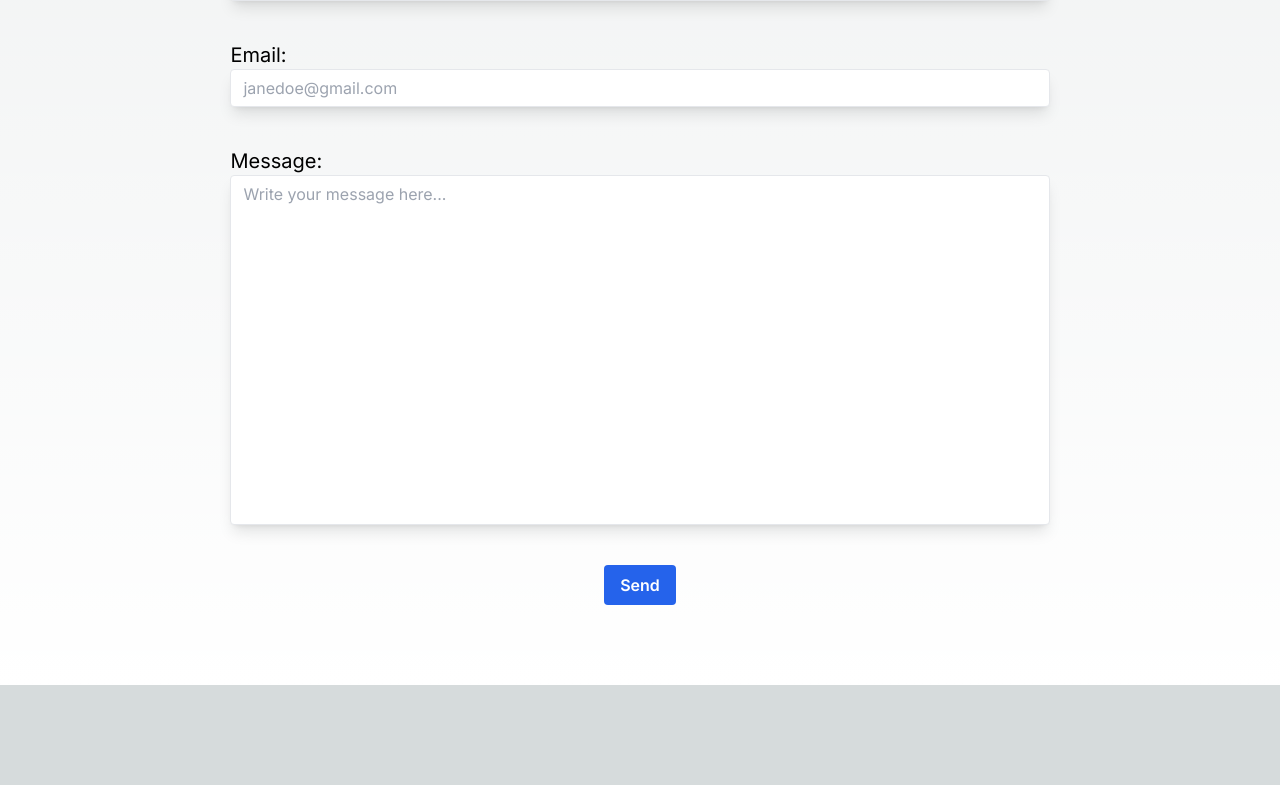
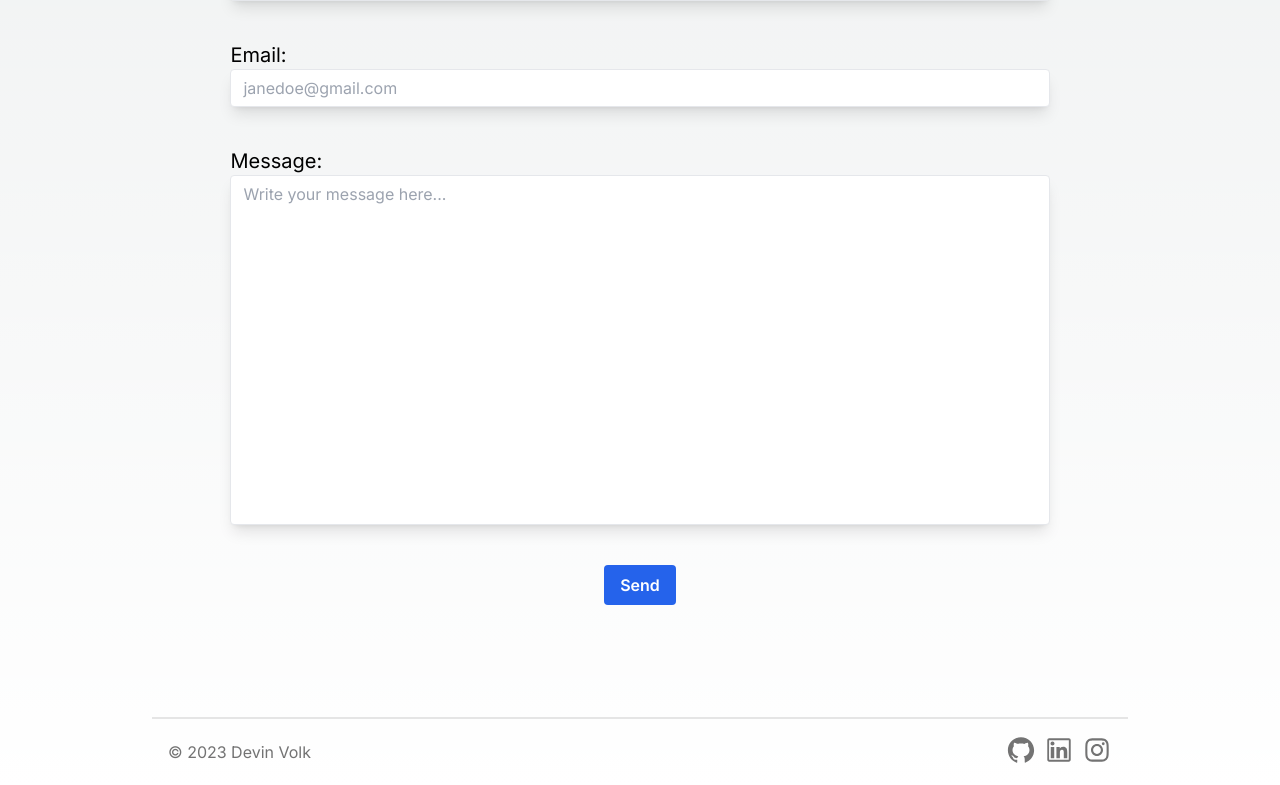
Before and after one commit to devinvolk/threshold_calculator, a Next.js app: page /Coaching in a window 1280 px wide. Shown: the part 1771-2556 px from the top of the page. Before the commit the page ends 2456 px from the top, so only its background shows below. Built offline with nearby package versions, Linux system fonts and the light colour scheme.

Commit message:
debugging extra large screen size formatting issues. Added Footer to Coaching page

```diff
--- a/app/Coaching/page.js
+++ b/app/Coaching/page.js
@@ -6,6 +6,7 @@ import heroCoaching from "../../public/images/hero_coaching.JPG";
 import emailjs from "@emailjs/browser";
 import Link from "next/link";
 import { IoReturnDownBackOutline } from "react-icons/io5";
+import Footer from "@/components/Footer";
 
 const Coaching = () => {
   const handleClick = () => {
@@ -47,7 +48,7 @@ const Coaching = () => {
   }, []);
 
   return (
-    <div>
+    <div className="max-w-[1536px] mx-auto">
       <div className="w-full relative">
         <div className="bg-transparent absolute z-50 top-2">
           <Link href={"/"} className="ml-2 md:ml-4 flex flex-row">
@@ -202,6 +203,7 @@ const Coaching = () => {
           </div>
         </form>
       </div>
+      <Footer />
     </div>
   );
 };
--- a/app/page.js
+++ b/app/page.js
@@ -7,7 +7,7 @@ import Navbar from '@/components/Navbar'
 
 export default function Home() {
   return (
-    <main>
+    <main className='max-w-[1536px] mx-auto'>
       <Navbar />
       <Hero />
       <About />
--- a/components/Navbar.js
+++ b/components/Navbar.js
@@ -41,7 +41,7 @@ const Navbar = () => {
   }, [menuOpen]);
 
   return (
-    <nav className={`fixed z-50 h-14 py-2 md:h-20 w-full ${ menuOpen ? "bg-white shadow-md" : (scrolled ? "bg-white shadow-md" : "bg-transparent")}`}>
+    <nav className={`fixed z-50 h-14 py-2 md:h-20 w-full max-w-[1536px] ${ menuOpen ? "bg-white shadow-md" : (scrolled ? "bg-white shadow-md" : "bg-transparent")}`}>
 
       {/* desktop nav */}
       <div className="hidden md:flex flex-row justify-between w-full h-full">
```
